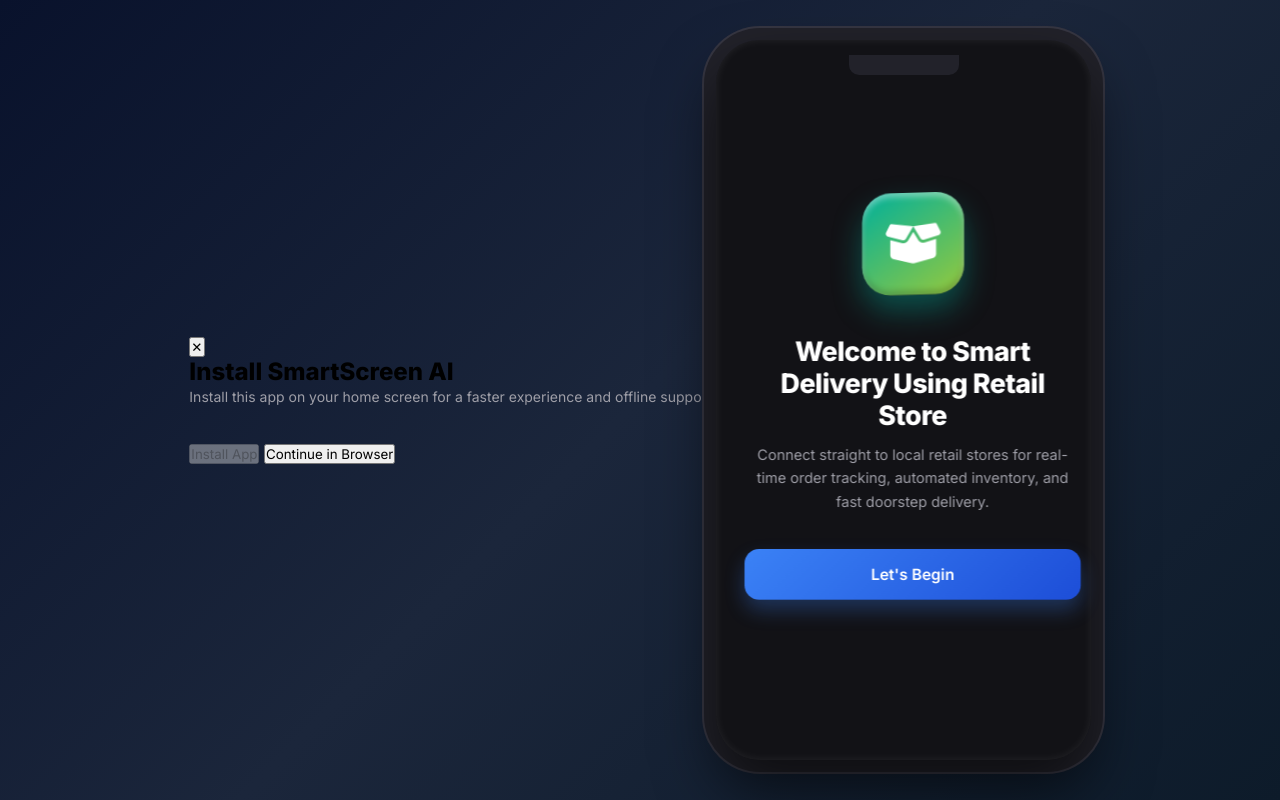
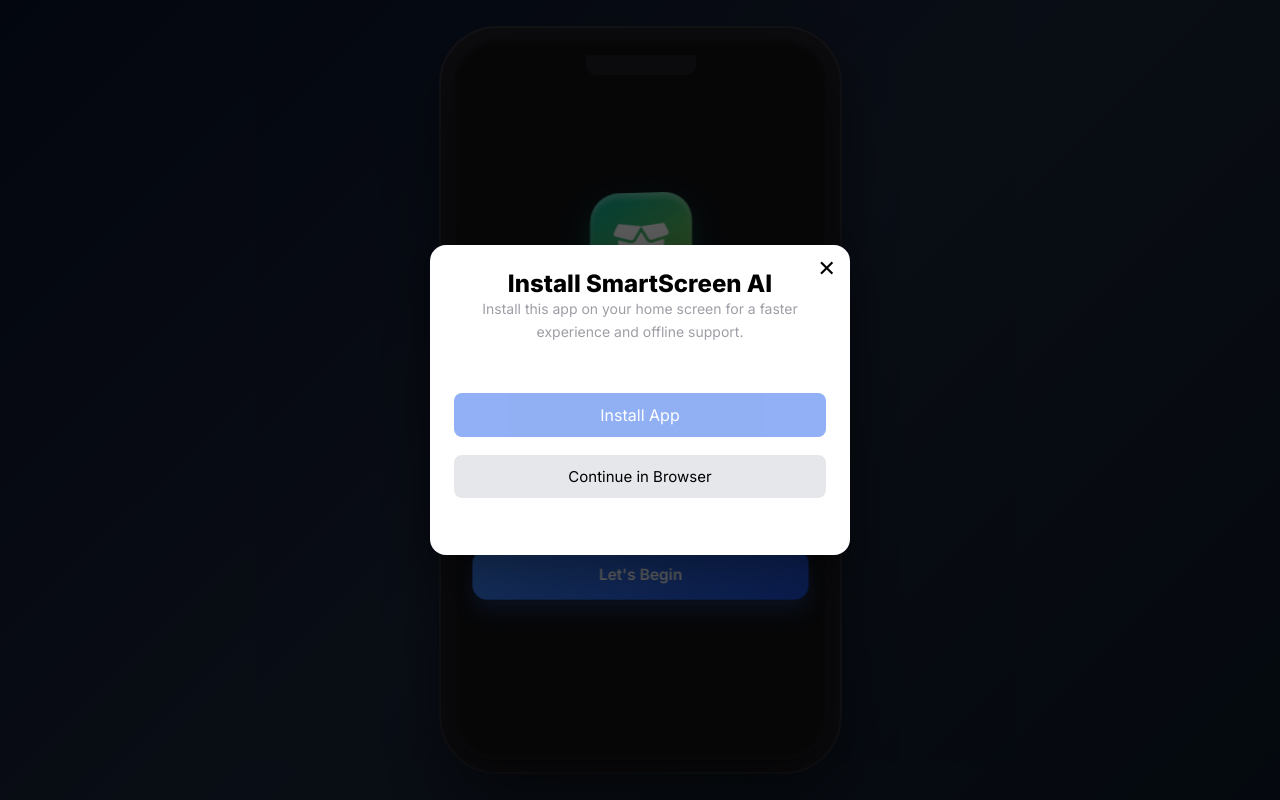
Before and after one commit to kavitha27c-droid/delivery-track, a Flask app: page / in a window 1280 px wide. Run offline with Flask 3, Linux system fonts and the light colour scheme.

Commit message:
Update welcome.html

```diff
--- a/templates/welcome.html
+++ b/templates/welcome.html
@@ -142,6 +142,74 @@
 
         .btn-3d:active {
             transform: scale(0.98);
+        }
+        /* ==========================================
+           3. PWA Install Overlay Styles
+           ========================================== */
+        #install-overlay {
+            position: fixed;
+            inset: 0;
+            background: rgba(0, 0, 0, 0.65);
+            display: none;
+            justify-content: center;
+            align-items: center;
+            z-index: 9999;
+        }
+
+        .install-card {
+            width: 90%;
+            max-width: 420px;
+            background: #fff;
+            border-radius: 16px;
+            padding: 24px;
+            text-align: center;
+            position: relative;
+            box-shadow: 0 15px 40px rgba(0, 0, 0, .3);
+        }
+
+        .close-btn {
+            position: absolute;
+            top: 10px;
+            right: 14px;
+            border: none;
+            background: transparent;
+            font-size: 22px;
+            cursor: pointer;
+        }
+
+        .install-btn {
+            width: 100%;
+            padding: 12px;
+            margin-top: 15px;
+            border: none;
+            border-radius: 8px;
+            background: #2563eb;
+            color: white;
+            font-size: 16px;
+            cursor: pointer;
+        }
+
+        .install-btn:disabled {
+            opacity: .5;
+            cursor: not-allowed;
+        }
+
+        .continue-btn {
+            width: 100%;
+            padding: 12px;
+            margin-top: 18px;
+            border: none;
+            border-radius: 8px;
+            background: #e5e7eb;
+            cursor: pointer;
+            font-size: 15px;
+        }
+
+        #install-overlay-status {
+            color: #666;
+            margin-top: 15px;
+            min-height: 18px;
+            font-size: 14px;
         }
     </style>
 </head>
```
